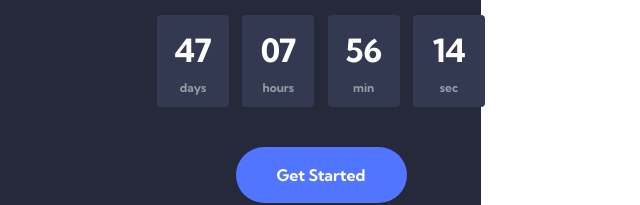
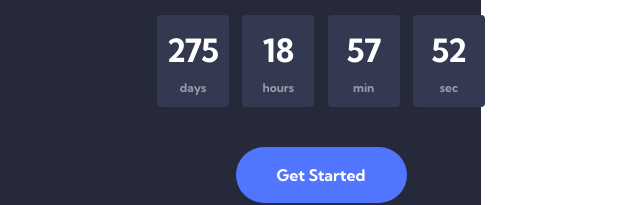
Before and after one commit to soltaniworld/mock-up-04-officelite-coming-soon-site, a plain HTML site: page index.html in a window 1280 px wide. Shown: the part 2661-2866 px from the top of the page, 319-959 px from the left. Drawn offline with Linux system fonts and the light colour scheme.

Commit message:
countdown JS set

```diff
--- /dev/null
+++ b/dist/scripts/main.js
@@ -0,0 +1,36 @@
+// Get date of launch from HTML
+const dateFromHTML = document.querySelector(".counter__title--date").innerHTML;
+
+//Set date to countdown to, time now, and time left
+const countDownDate = new Date(dateFromHTML +' 0:0:0');
+let now = new Date().getTime();
+let timeleft = countDownDate - now;
+
+// Variables
+let days, hours, minutes, seconds;
+
+//calculate Date variables, and set html day, hour, min, sec
+function renewTime() {
+    now = new Date().getTime();
+    timeleft = countDownDate - now;
+
+    //if countdown is overdue, set all variabels to 0, else set time left
+    if (timeleft < 0){
+        days = hours = minutes = seconds = 0;
+    }
+    else{
+    days = Math.floor(timeleft / (1000 * 60 * 60 * 24));
+    hours = Math.floor((timeleft % (1000 * 60 * 60 * 24)) / (1000 * 60 * 60));
+    minutes = Math.floor((timeleft % (1000 * 60 * 60)) / (1000 * 60));
+    seconds = Math.floor((timeleft % (1000 * 60)) / 1000);
+    }
+
+    document.querySelector(".days").innerHTML = days;
+    document.querySelector(".hours").innerHTML = hours;
+    document.querySelector(".mins").innerHTML = minutes;
+    document.querySelector(".secs").innerHTML = seconds;
+}
+
+//Reset function to renew clock every second
+renewTime()
+setInterval(renewTime, 1000);
--- a/index.html
+++ b/index.html
@@ -10,6 +10,7 @@
     <link href="https://fonts.googleapis.com/css2?family=Kumbh+Sans:wght@400;700&display=swap" rel="stylesheet">
     <!-- CSS links-->
     <link rel="stylesheet" href="dist/css/main.css">
+    <script src="dist/scripts/main.js" defer></script>
 
   <title>Frontend Mentor | Officelite coming soon site</title>
 </head>
@@ -119,28 +120,28 @@
       <!-- If you're choosing to make this timer dynamic, have it countdown from the date you set above -->
       <div class="counter__inner-container">
         <div class="counter-digits-container">
-          <div class="counter-digits__number">
+          <div class="counter-digits__number days">
             47
           </div> <div class="counter-digits__label">
             Days
           </div>
         </div>
         <div class="counter-digits-container">
-          <div class="counter-digits__number">
+          <div class="counter-digits__number hours">
             07
           </div> <div class="counter-digits__label">
             Hours
           </div>
         </div>
         <div class="counter-digits-container">
-          <div class="counter-digits__number">
+          <div class="counter-digits__number mins">
             56
           </div> <div class="counter-digits__label">
             Min
           </div>
         </div>
         <div class="counter-digits-container">
-          <div class="counter-digits__number">
+          <div class="counter-digits__number secs">
             14
           </div> <div class="counter-digits__label">
             Sec
```
